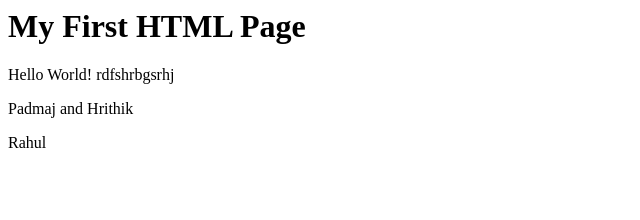
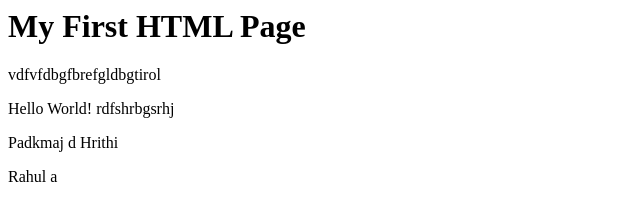
Before and after one commit to pad10maj/LearningGit, a plain HTML site: page contact.html in a window 1280 px wide. Shown: the whole page, without its empty margins (0-640 px from the left). Drawn offline with Linux system fonts and the light colour scheme.

Commit message:
fourth commit

```diff
--- a/contact.html
+++ b/contact.html
@@ -3,9 +3,9 @@
         <title>My First HTML Page</title>
     </head>
     <body>
-        <h1>My First HTML Page</h1>
+        <h1>My First HTML Page</h1> vdfvfdbgfbrefgldbgtirol
         <p> Hello World! rdfshrbgsrhj</p>
-        <p>Padmaj and Hrithik</p>
-        <p>Rahul</p>
-    </body padmaj>
+        <p>Padkmaj d Hrithi</p>
+        <p>Rahul a </p>
+    </body>
 </html>
```
Also changed, not shown: about.html (+1 -1 lines).
